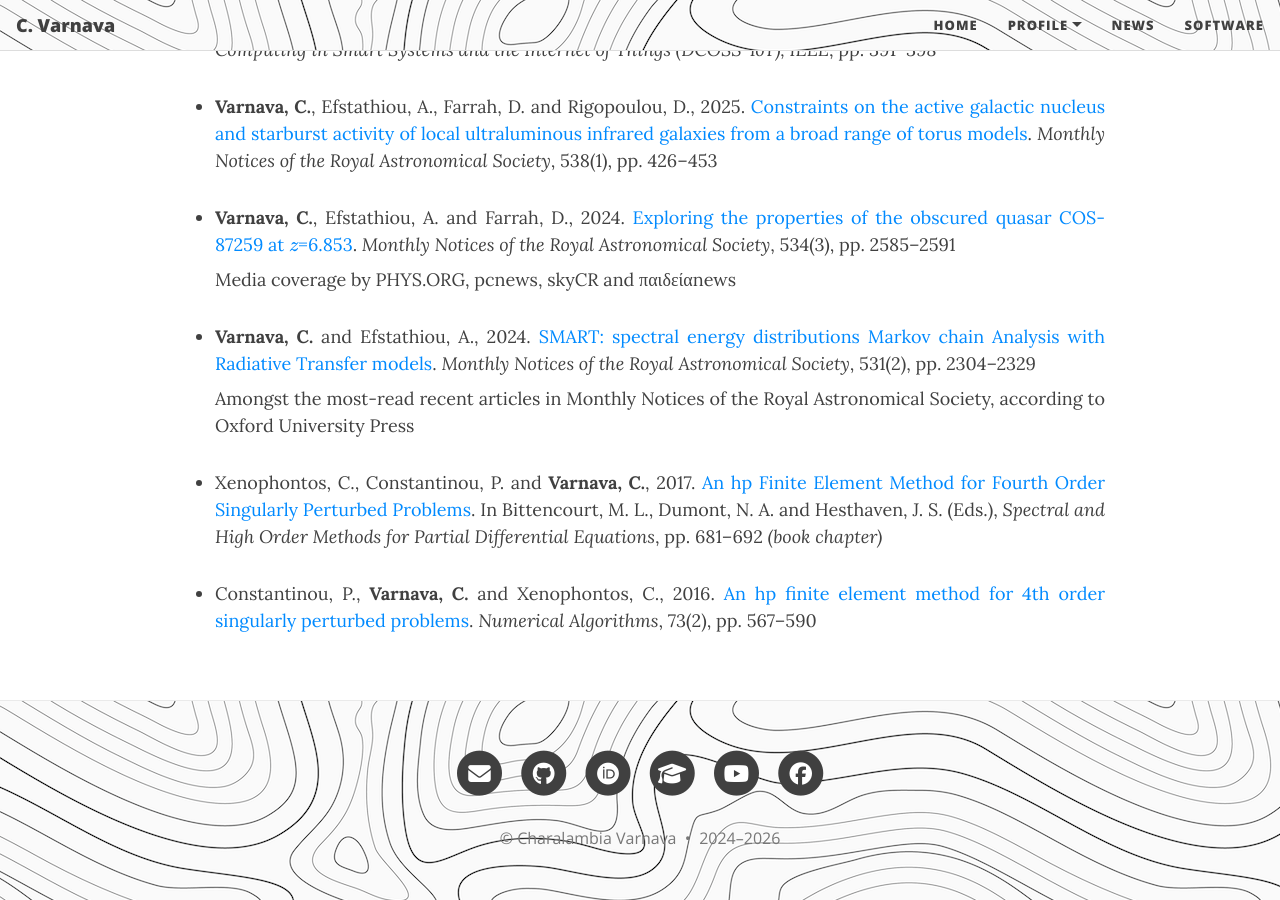
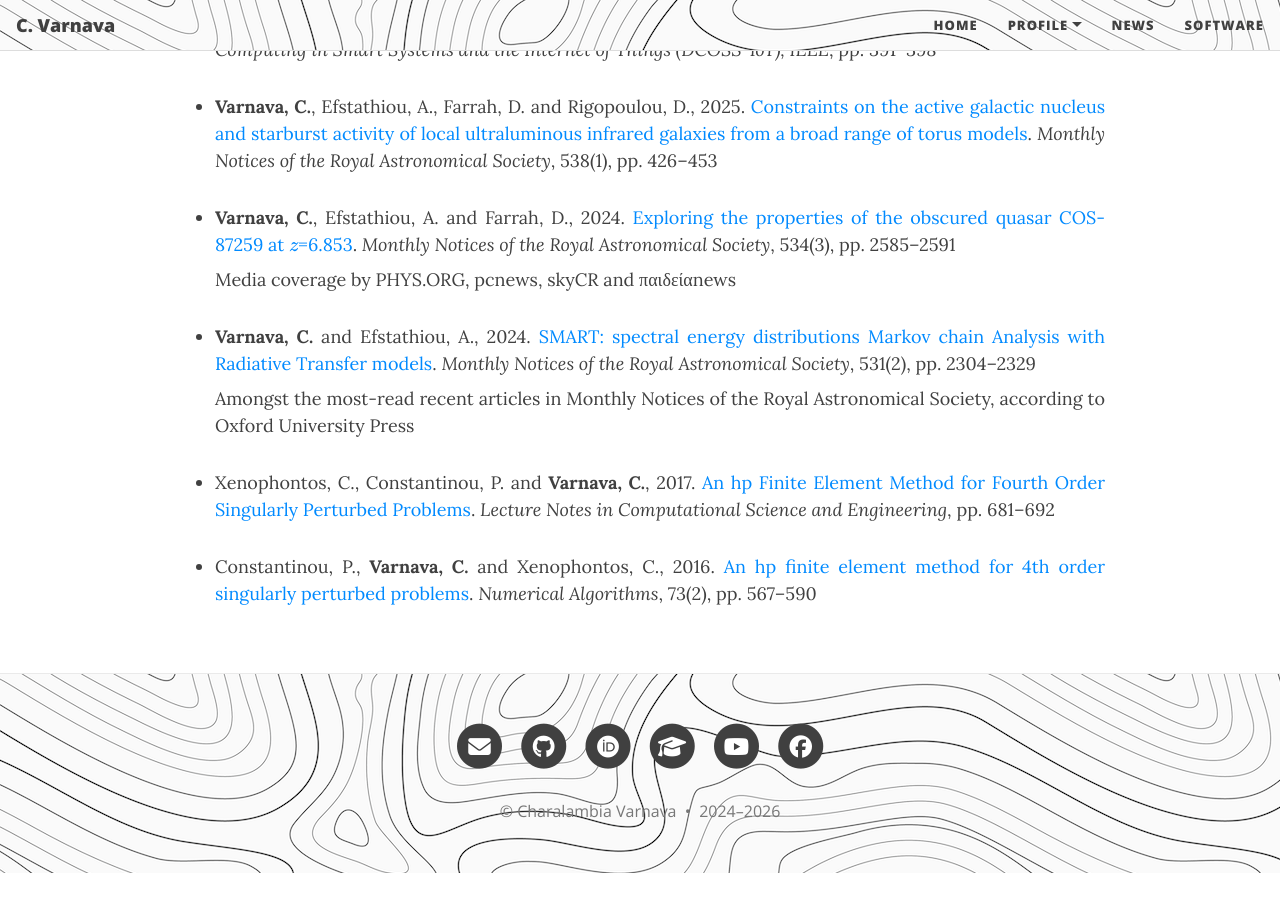
Before and after one commit to ch-var/ch-var.github.io, a Jekyll site: the page built from publications.html, in a window 1280 px wide and 900 px high, scrolled down 938 px. Built offline with Jekyll 4.4.1, drawn with Linux system fonts in a browser that asks for light colours; formulas are drawn with MathJax 3; after the commit the page ends 1811 px from its top, so only the background shows below that.

Commit message:
Update publications.html

```diff
--- a/publications.html
+++ b/publications.html
@@ -44,7 +44,7 @@ mathjax: true
 <li class="responsive-margin" style="margin-bottom: 8px;"><b>Varnava, C.</b> and Efstathiou, A., 2024. <a href="https://doi.org/10.1093/mnras/stae1141">SMART: spectral energy distributions Markov chain Analysis with Radiative Transfer models</a>. <i>Monthly Notices of the Royal Astronomical Society</i>, 531(2), pp. 2304–2329</li>
 <p align='justify' class="responsive-margin" style="margin-top: 0px; margin-bottom: 8px;">Amongst the most-read recent articles in Monthly Notices of the Royal Astronomical Society, according to Oxford University Press</a></p>
 <p></p>
-<li class="responsive-margin">Xenophontos, C., Constantinou, P. and <b>Varnava, C.</b>, 2017. <a href="https://doi.org/10.1007/978-3-319-65870-4_49">An hp Finite Element Method for Fourth Order Singularly Perturbed Problems</a>. In Bittencourt, M. L., Dumont, N. A. and Hesthaven, J. S. (Eds.), <i>Spectral and High Order Methods for Partial Differential Equations</i>, pp. 681–692 <i>(book chapter)</i></li>
+<li class="responsive-margin">Xenophontos, C., Constantinou, P. and <b>Varnava, C.</b>, 2017. <a href="https://doi.org/10.1007/978-3-319-65870-4_49">An hp Finite Element Method for Fourth Order Singularly Perturbed Problems</a>. <i>Lecture Notes in Computational Science and Engineering</i>, pp. 681–692</li>
 <p></p>
 <li class="responsive-margin">Constantinou, P., <b>Varnava, C.</b> and Xenophontos, C., 2016. <a href="https://doi.org/10.1007/s11075-016-0108-9">An hp finite element method for 4th order singularly perturbed problems</a>. <i>Numerical Algorithms</i>, 73(2), pp. 567–590</li>
 </ul>
```
